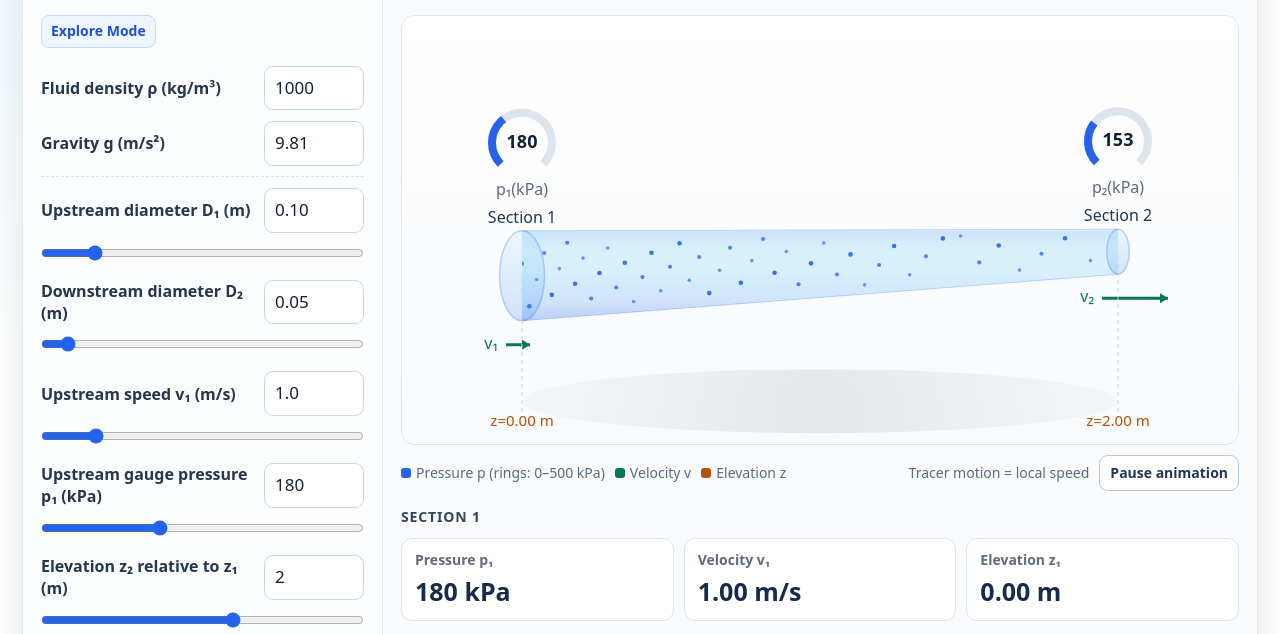
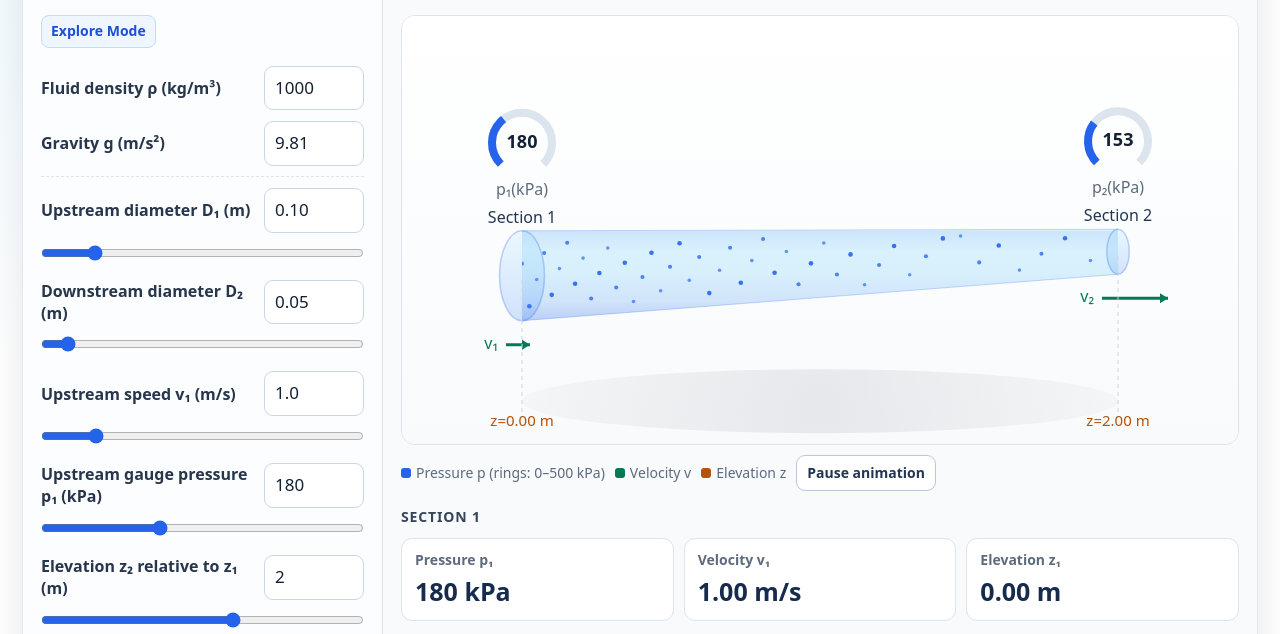
Before and after one commit to jiaruilei/Bernoulli-Pipe-HGL-EGL, a website: page index.html in a window 1280 px wide. Shown: the part 112-746 px from the top of the page. Drawn offline with nearby package versions, Linux system fonts and the light colour scheme.

Commit message:
Remove tracer motion legend note

```diff
--- a/index.html
+++ b/index.html
@@ -240,7 +240,6 @@
         <span class="key"><span class="swatch sP"></span>Pressure p (rings: 0–500 kPa)</span>
         <span class="key"><span class="swatch sV"></span>Velocity v</span>
         <span class="key"><span class="swatch sZ"></span>Elevation z</span>
-<span class="key" style="margin-left:auto;color:#5d6b7d">Tracer motion = local speed</span>
         <button id="toggleFlow" class="secondary" aria-pressed="false" aria-controls="viz">Pause animation</button>
       </div>
 
```
